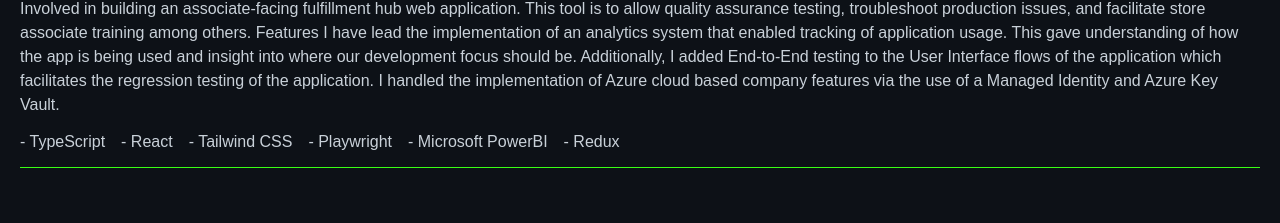
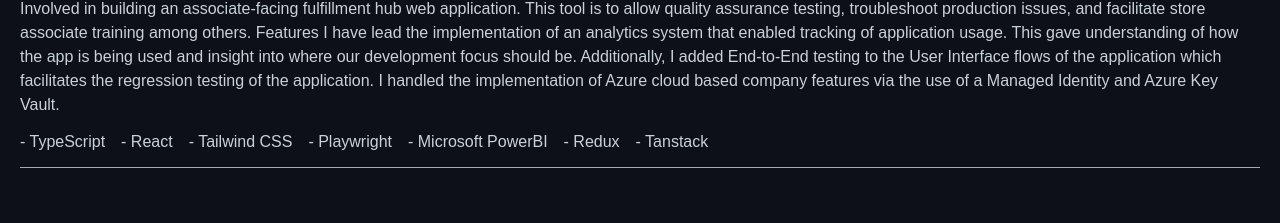
Before and after one commit to cortex05/dan-portfolio, a React (Vite) app: page / in a window 1280 px wide. Shown: the part 1340-1563 px from the top of the page. Built offline with nearby package versions, Linux system fonts and the light colour scheme.

Commit message:
feat: Added Tanstack

```diff
--- a/src/screens/Landing/Landing.tsx
+++ b/src/screens/Landing/Landing.tsx
@@ -82,6 +82,7 @@ const Landing = () => {
             <li>- Playwright</li>
             <li>- Microsoft PowerBI</li>
             <li>- Redux</li>
+            <li>- Tanstack</li>
           </ul>
         </div>
         <div>
```
